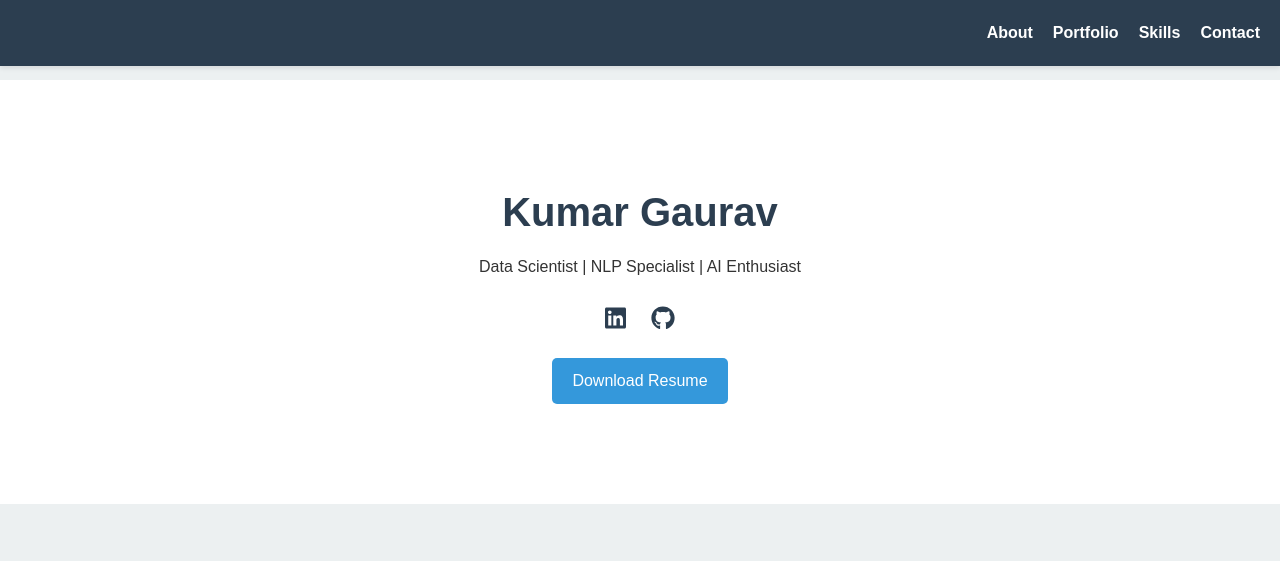
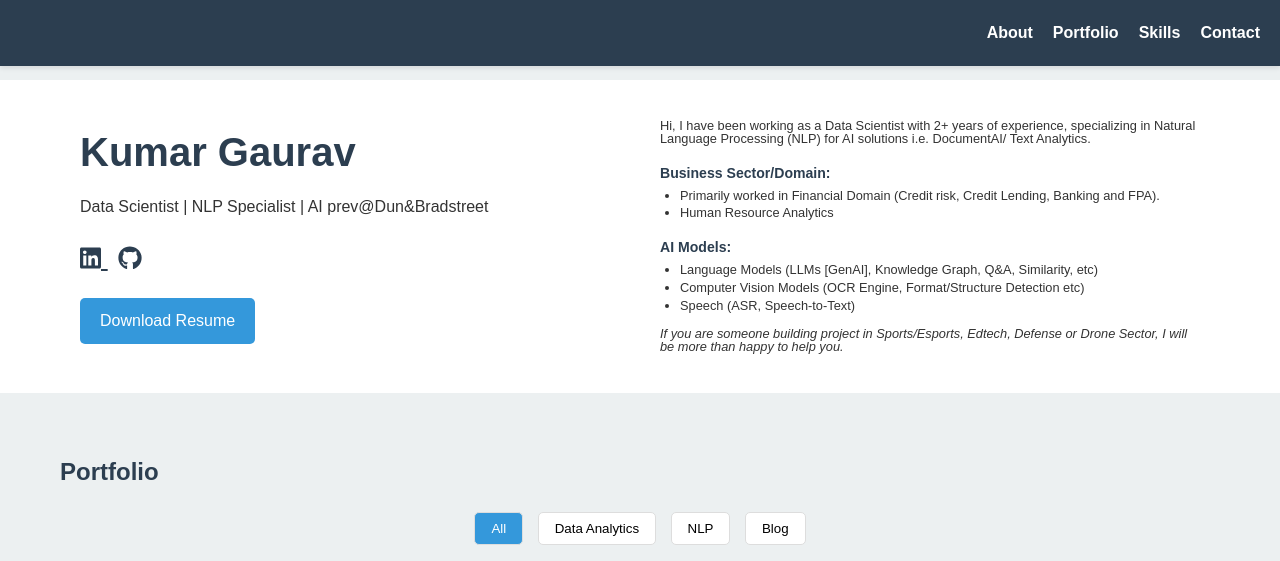
Before and after one commit to GAURAV2567/GAURAV2567.github.io, a plain HTML site: page index.html in a window 1280 px wide. Shown: the top 561 px of the page. Drawn offline with Linux system fonts and the light colour scheme.

Commit message:
Update v4.2
-Shorten length of About section
-Added About Paragraph
-Added Blog

```diff
--- a/index.html
+++ b/index.html
@@ -20,16 +20,42 @@
     </header>
 
     <main>
-        <section id="about">
+        <section id="about" class="section">
             <div class="container">
-                <h1>Kumar Gaurav</h1>
-                <p>Data Scientist | NLP Specialist | AI Enthusiast</p>
-                <div class="social-links">
-                    <a href="https://www.linkedin.com/in/kumar-gaurav-045628150/" target="_blank"><i class="fab fa-linkedin"></i></a>
-                    <a href="https://github.com/GAURAV2567" target="_blank"><i class="fab fa-github"></i></a>
-                    <!-- <a href="#" target="_blank"><i class="fa-brands fa-hackerrank"></i></i></a> -->
+                <div class="left-column">
+                    <h1>Kumar Gaurav</h1>
+                    <p>Data Scientist | NLP Specialist | AI prev@Dun&Bradstreet</p>
+
+                    <div class="social-links">
+                        <a href="https://www.linkedin.com/in/kumar-gaurav-045628150/" target="_blank">
+                            <i class="fab fa-linkedin"></i>
+                        </a>
+                        <a href="https://github.com/GAURAV2567" target="_blank">
+                            <i class="fab fa-github"></i>
+                        </a>
+                    </div>
+
+                    <a href="https://drive.google.com/file/d/1N6yLh6srvmkIcf0ULuW5_JFbQoJUY0vw/view?usp=sharing" class="btn download-resume">Download Resume</a>
                 </div>
-                <a href="https://drive.google.com/file/d/1N6yLh6srvmkIcf0ULuW5_JFbQoJUY0vw/view?usp=sharing" class="btn download-resume">Download Resume</a>
+
+                <div class="right-column">
+                    <p>Hi, I have been working as a Data Scientist with 2+ years of experience, specializing in Natural Language Processing (NLP) for AI solutions i.e. DocumentAI/ Text Analytics.</p>
+
+                    <h3>Business Sector/Domain:</h3>
+                    <ul>
+                        <li>Primarily worked in Financial Domain (Credit risk, Credit Lending, Banking and FPA).</li>
+                        <li>Human Resource Analytics</li>
+                    </ul>
+
+                    <h3>AI Models:</h3>
+                    <ul>
+                        <li>Language Models (LLMs [GenAI], Knowledge Graph, Q&A, Similarity, etc)</li>
+                        <li>Computer Vision Models (OCR Engine, Format/Structure Detection etc)</li>
+                        <li>Speech (ASR, Speech-to-Text)</li>
+                    </ul>
+
+                    <em>If you are someone building project in Sports/Esports, Edtech, Defense or Drone Sector, I will be more than happy to help you.</em>
+                </div>
             </div>
         </section>
 
@@ -40,6 +66,7 @@
                     <button class="filter-btn active" data-filter="all">All</button>
                     <button class="filter-btn" data-filter="data-analytics">Data Analytics</button>
                     <button class="filter-btn" data-filter="nlp">NLP</button>
+                    <button class="filter-btn" data-filter="blog">Blog</button>
                 </div>
                 <div class="projects-grid">
                     <div class="project-card" data-category="nlp">
@@ -84,6 +111,19 @@
                             <div class="project-links">
                                 <a href="project-esg-html.html" class="btn">Overview</a>
                                 <a href="project-redirect.html?project=esg-scoring-demo" class="btn">Live Demo</a>
+                            </div>
+                        </div>
+                    </div>
+                    <div class="project-card" data-category="blog">
+                        <img src="https://miro.medium.com/v2/resize:fit:786/format:webp/1*790-154p5kxHfADGHBisKA.jpeg" alt="SQL">
+                        <div class="project-info">
+                            <h3>SQL for Data Analysis</h3>
+                            <p>SQL Interview Preparation Guide(Beginner to Intermediate)</p>
+                            <div class="project-tags">
+                                <span class="tag">DBMS</span>
+                            </div>
+                            <div class="project-links">
+                                <a href="https://medium.com/@kumargaurav_50094/sql-beginner-to-intermediate-guide-48f5c383ca6a" class="btn">Visit</a>
                             </div>
                         </div>
                     </div>
--- a/styles.css
+++ b/styles.css
@@ -73,9 +73,21 @@ h1, h2 {
 
 /* About Section Styles */
 #about {
-    text-align: center;
+    text-align: left;
     background-color: var(--card-bg-color);
-    padding: 100px 0;
+    padding: 40px 0;
+}
+
+#about .container {
+    display: flex;
+    justify-content: space-between;
+    align-items: flex-start;
+}
+
+#about .left-column,
+#about .right-column {
+    flex: 1;
+    padding: 0 20px;
 }
 
 #about h1 {
@@ -89,7 +101,7 @@ h1, h2 {
 
 .social-links a {
     font-size: 24px;
-    margin: 0 10px;
+    margin: 0 10px 0 0;
     color: var(--secondary-color);
     transition: color 0.3s ease;
 }
@@ -110,6 +122,45 @@ h1, h2 {
 
 .btn:hover {
     background-color: #2980b9;
+}
+
+/* New styles for smaller text in the right column */
+#about .right-column {
+    font-size: 0.8em;
+    line-height: 1;
+}
+
+#about .right-column h3 {
+    font-size: 1.1em;
+    margin-top: 20px;
+    margin-bottom: 10px;
+    color: var(--secondary-color);
+}
+
+#about .right-column ul {
+    padding-left: 20px;
+    margin-bottom: 15px;
+}
+
+#about .right-column li {
+    margin-bottom: 5px;
+}
+
+/* Responsive adjustments */
+@media (max-width: 768px) {
+    #about .container {
+        flex-direction: column;
+    }
+
+    #about .left-column,
+    #about .right-column {
+        width: 100%;
+        padding: 0;
+    }
+
+    #about .right-column {
+        margin-top: 30px;
+    }
 }
 
 /* Portfolio Section Styles */
```
